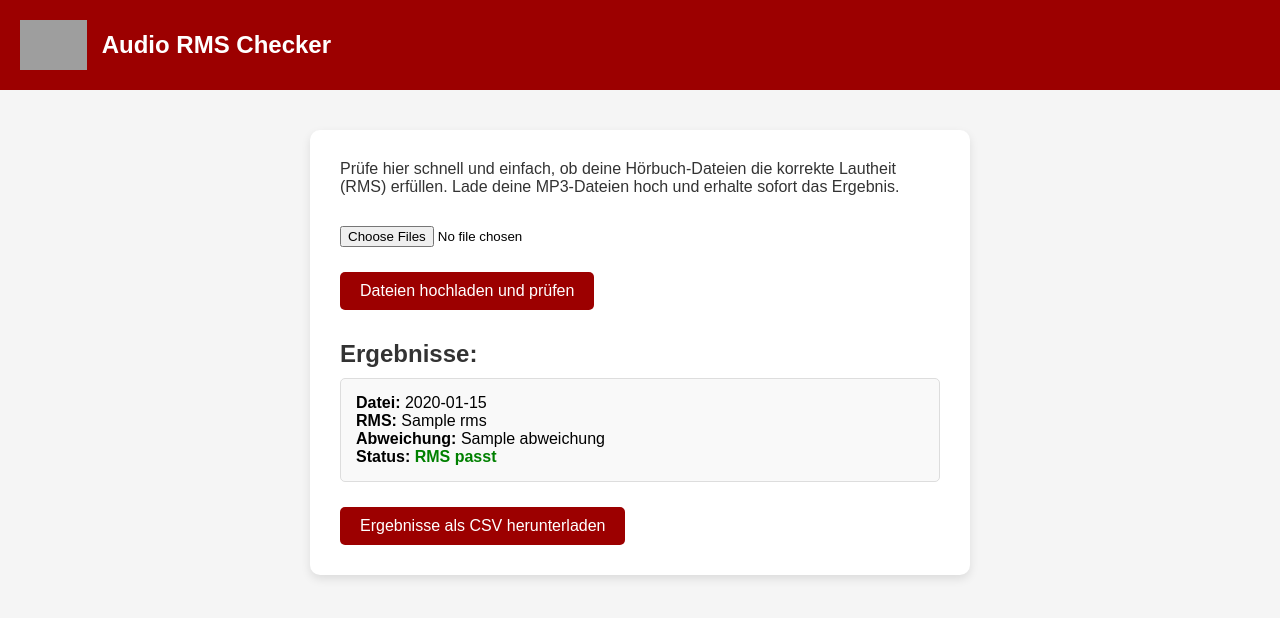
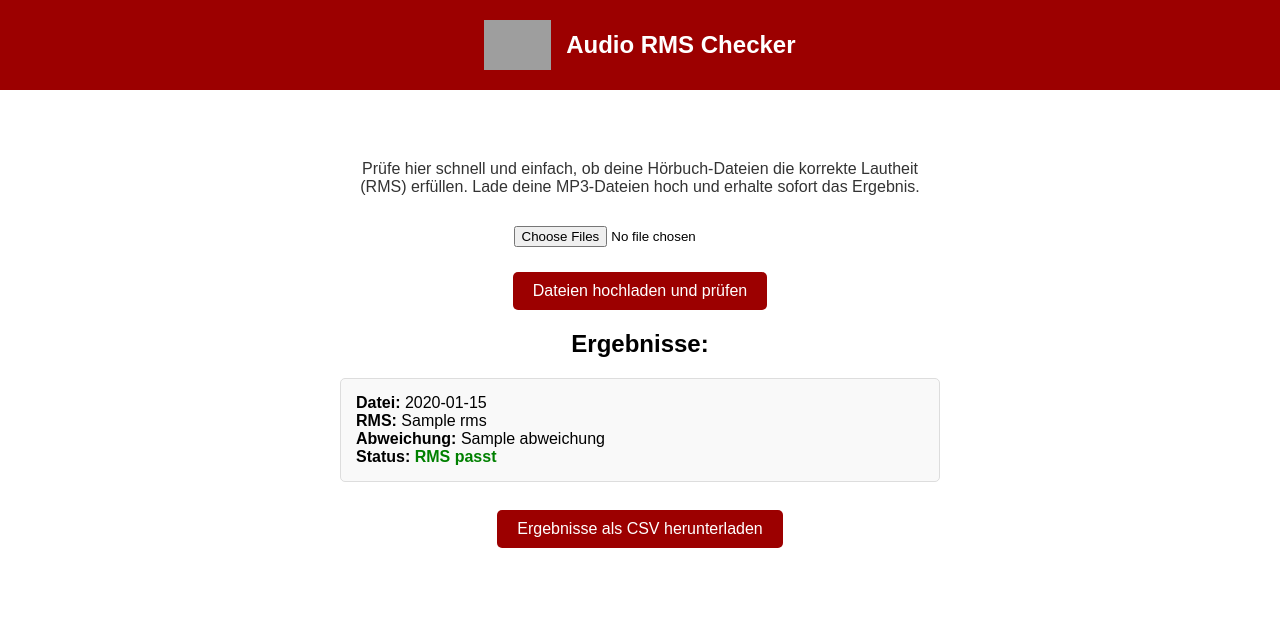
Before and after one commit to PietHenryRecords/audiocheck, a Flask app: template templates/index.html in a window 1280 px wide. Shown: the top 618 px of the page. Run offline with Flask 2, Linux system fonts and the light colour scheme; the template is opened without the code that fills it: most values are stand-ins (such as "Sample title", 1, 10 or a date in 2020); grey boxes are pictures that could not be loaded.

Commit message:
Update index.html

```diff
--- a/templates/index.html
+++ b/templates/index.html
@@ -6,7 +6,7 @@
     <style>
         body {
             font-family: Arial, sans-serif;
-            background: #f5f5f5;
+            background: white;
             margin: 0;
             padding: 0;
         }
@@ -16,6 +16,7 @@
             padding: 20px;
             display: flex;
             align-items: center;
+            justify-content: center;
         }
         header img {
             height: 50px;
@@ -31,7 +32,7 @@
             background: white;
             padding: 30px;
             border-radius: 10px;
-            box-shadow: 0px 4px 10px rgba(0,0,0,0.1);
+            text-align: center;
         }
         .description {
             margin-bottom: 30px;
@@ -50,16 +51,17 @@
             cursor: pointer;
             font-size: 16px;
             border-radius: 5px;
+            transition: background 0.3s ease;
         }
         button:hover {
             background-color: #7a0000;
         }
-        .loader {
-            border: 8px solid #f3f3f3;
-            border-top: 8px solid #9c0000;
+        .spinner {
+            border: 6px solid #f3f3f3;
+            border-top: 6px solid #9c0000;
             border-radius: 50%;
-            width: 60px;
-            height: 60px;
+            width: 40px;
+            height: 40px;
             animation: spin 1s linear infinite;
             margin: 20px auto;
         }
@@ -67,22 +69,21 @@
             0% { transform: rotate(0deg); }
             100% { transform: rotate(360deg); }
         }
-        #spinner {
-            text-align: center;
-            display: none;
+        #results {
+            opacity: 0;
+            transform: translateY(20px);
+            transition: opacity 0.6s ease, transform 0.6s ease;
         }
-        .results-header {
-            font-size: 24px;
-            font-weight: bold;
-            margin-top: 30px;
-            margin-bottom: 10px;
-            color: #333;
+        #results.visible {
+            opacity: 1;
+            transform: translateY(0);
         }
         .result-card {
             background: #f9f9f9;
             border: 1px solid #ddd;
             padding: 15px;
-            margin-bottom: 15px;
+            margin-top: 10px;
+            text-align: left;
             border-radius: 5px;
         }
         .status-ok {
@@ -104,20 +105,23 @@
 
 <main>
     <div class="description">
-        Prüfe hier schnell und einfach, ob deine Hörbuch-Dateien die korrekte Lautheit (RMS) erfüllen. Lade deine MP3-Dateien hoch und erhalte sofort das Ergebnis.
+        Prüfe hier schnell und einfach, ob deine Hörbuch-Dateien die korrekte Lautheit (RMS) erfüllen.
+        Lade deine MP3-Dateien hoch und erhalte sofort das Ergebnis.
     </div>
 
-    <form action="/" method="post" enctype="multipart/form-data">
+    <form action="/" method="post" enctype="multipart/form-data" onsubmit="showLoading()">
         <input type="file" name="files" multiple required><br>
         <button type="submit">Dateien hochladen und prüfen</button>
     </form>
 
-    <div id="spinner">
-        <div class="loader"></div>
+    <div id="loading" style="display:none;">
+        <div class="spinner"></div>
+        <p>Bitte warten, die Dateien werden geprüft...</p>
     </div>
 
     {% if reports %}
-        <div class="results-header">Ergebnisse:</div>
+    <div id="results" class="visible">
+        <h2>Ergebnisse:</h2>
         {% for report in reports %}
             <div class="result-card">
                 <strong>Datei:</strong> {{ report['Datei'] }}<br>
@@ -131,16 +135,26 @@
                 {% endif %}
             </div>
         {% endfor %}
+        <br>
         <form action="/download" method="get">
             <button type="submit">Ergebnisse als CSV herunterladen</button>
         </form>
+    </div>
     {% endif %}
 </main>
 
 <script>
-    document.querySelector('form').addEventListener('submit', function() {
-        document.getElementById('spinner').style.display = 'block';
-    });
+function showLoading() {
+    document.getElementById('loading').style.display = 'block';
+}
+window.onload = function() {
+    const results = document.getElementById('results');
+    if (results) {
+        setTimeout(() => {
+            results.classList.add('visible');
+        }, 300);
+    }
+}
 </script>
 
 </body>
```
